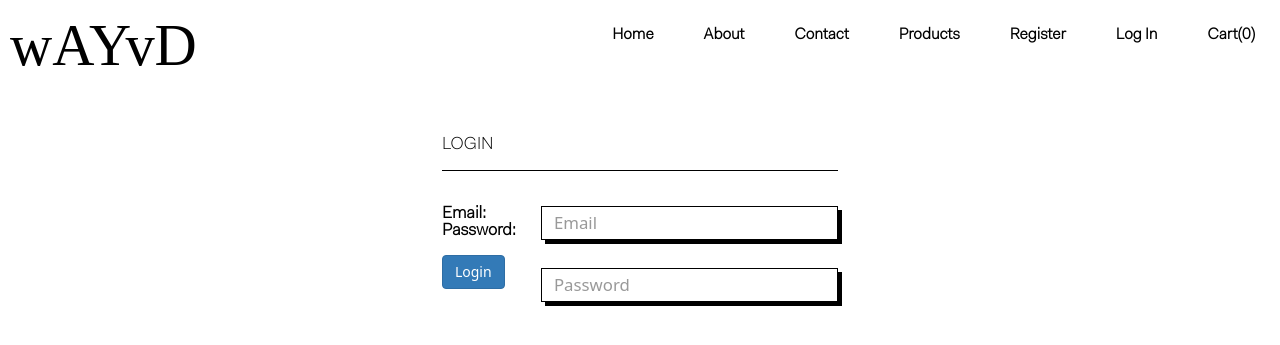
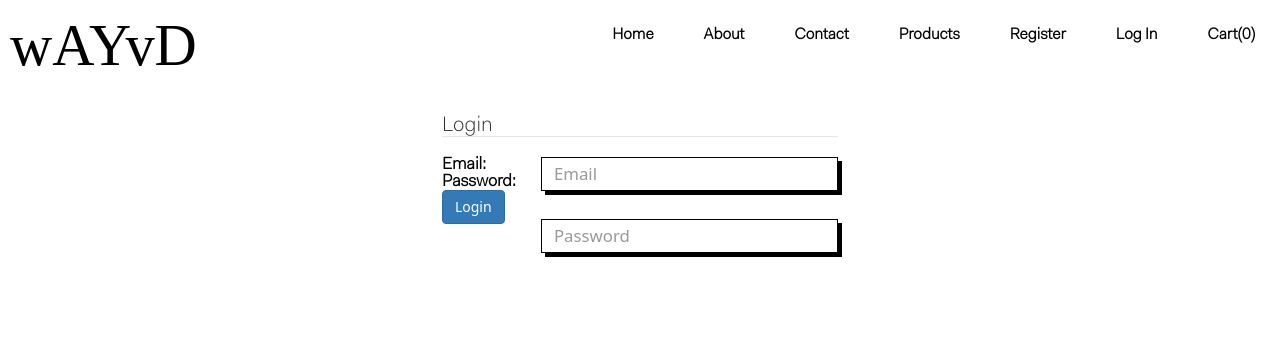
Before and after one commit to maisiec/stream3_project, a Django app: page /login/ in a window 1280 px wide. Shown: the top 345 px of the page. Run offline with Django 3.2, Linux system fonts and the light colour scheme; some libraries are stand-ins or nearby versions.

Commit message:
moved login button

```diff
--- a/templates/login.html
+++ b/templates/login.html
@@ -2,13 +2,14 @@
 {% load bootstrap_tags %}
 {% block content %}
 <div class=form-wrap>
-	<h1 class="border-bottom">Login</h1>
+	<legend class="border-bottom">Login</legend>
     <form class="login-form" role="form" method="post" action="{% url 'login' %}">
         {% csrf_token %}
         {{ form| as_bootstrap }}
         <div class="form-group">
+        	<button type="submit" class="btn btn-primary">Login</button>
         </div>
-        <button type="submit" class="btn btn-primary">Login</button>
+
     </form>
 </div>
 {% endblock %}
```
